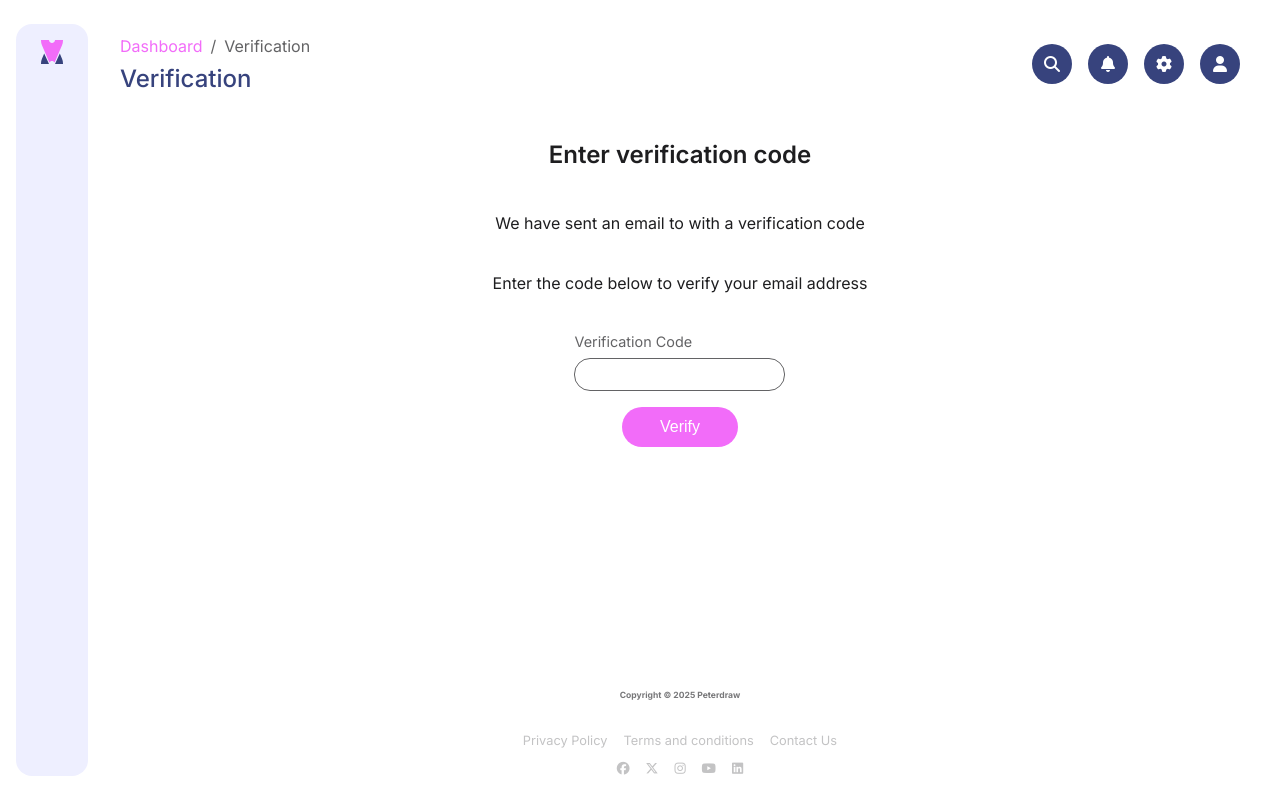
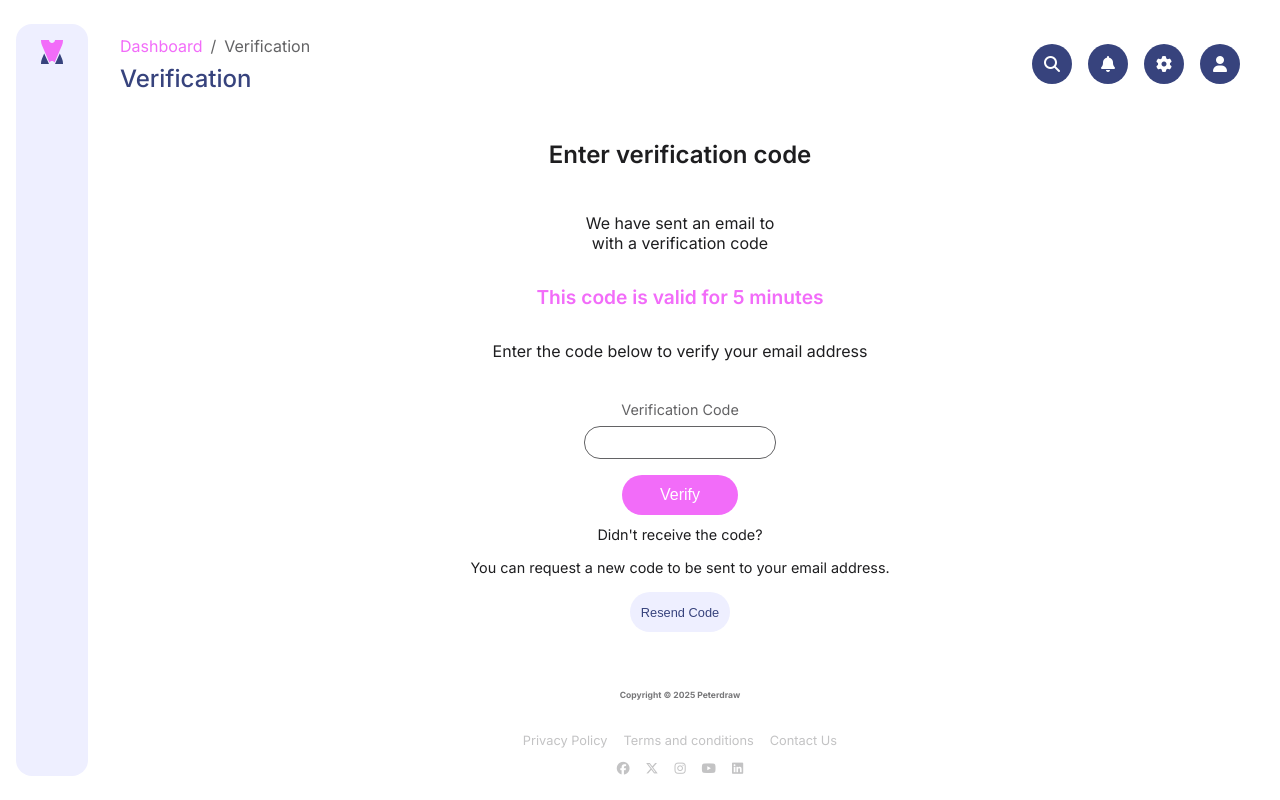
Before and after one commit to HarryHolmes-Ventixe/Frontend, a React (Vite) app: page /verification in a window 1280 px wide. Built offline with nearby package versions, Linux system fonts and the light colour scheme; some icons are missing.

Commit message:
Added validation

```diff
--- a/src/assets/CSS/main.css
+++ b/src/assets/CSS/main.css
@@ -99,6 +99,14 @@ a {
 
 * .no-scroll {
   overflow: hidden;
+}
+
+.error {
+  margin: 0;
+  color: red;
+  margin-top: -1rem;
+  font-size: 0.8rem;
+  padding-left: 1rem;
 }
 
 .btn {
@@ -216,7 +224,7 @@ a {
   min-height: 2.5rem;
 }
 #sign-in .auth-form-container .sign-up-form, #sign-up .auth-form-container .sign-up-form {
-  height: 31rem;
+  height: 34rem;
   width: 25rem;
 }
 #sign-in .auth-form-container .sign-in-form, #sign-up .auth-form-container .sign-in-form {
@@ -343,6 +351,9 @@ a {
   padding: 0.5rem 1rem;
   border: solid 1px var(--grey-80);
   border-radius: 1rem;
+}
+#booking-page .booking-form .form-input .error {
+  padding-top: 1rem;
 }
 #booking-page .booking-form .form-bottom {
   display: flex;
@@ -1305,6 +1316,20 @@ nav .nav-container .signout-container .signout-tablet, nav .nav-container .signo
 #verification .verification-container h2 {
   font-weight: 600;
 }
+#verification .verification-container .p-top {
+  text-align: center;
+}
+#verification .verification-container .p-top .email-highlight {
+  color: var(--primary-100);
+  font-weight: 600;
+}
+#verification .verification-container .p-valid {
+  color: var(--primary-100);
+  font-size: 1.2rem;
+  font-weight: 600;
+  margin: 0;
+  padding: 0.5rem;
+}
 #verification .verification-container .p-bottom {
   margin-bottom: 2rem;
 }
@@ -1317,6 +1342,7 @@ nav .nav-container .signout-container .signout-tablet, nav .nav-container .signo
 #verification .verification-container .verification-form .form-group {
   display: flex;
   flex-direction: column;
+  align-items: center;
   justify-content: center;
   gap: 0.5rem;
 }
@@ -1329,4 +1355,23 @@ nav .nav-container .signout-container .signout-tablet, nav .nav-container .signo
   border: solid 1px var(--grey-80);
   border-radius: 1rem;
   margin-bottom: 1rem;
+  width: 12rem;
 }
+#verification .verification-container .verification-form .form-group .error {
+  padding-bottom: 1rem;
+}
+#verification .verification-container .new-code {
+  margin-top: 0.2rem;
+  display: flex;
+  flex-direction: column;
+  align-items: center;
+  justify-content: center;
+  font-size: 0.9rem;
+  gap: 1rem;
+}
+#verification .verification-container .new-code p {
+  margin: 0;
+}
+#verification .verification-container .new-code .resend-button {
+  font-size: 0.8rem;
+}
--- a/src/assets/CSS/scss/sections/_auth.scss
+++ b/src/assets/CSS/scss/sections/_auth.scss
@@ -57,7 +57,7 @@
     }
 
     .sign-up-form{
-      height: 31rem;
+      height: 34rem;
       width: 25rem;
     }
 
--- a/src/assets/CSS/scss/sections/_booking.scss
+++ b/src/assets/CSS/scss/sections/_booking.scss
@@ -101,6 +101,10 @@
         border: solid 1px var(--grey-80);
         border-radius: 1rem;
       }
+
+      .error{
+        padding-top: 1rem;
+      }
     }
 
     .form-bottom{
--- a/src/assets/CSS/scss/sections/_verification.scss
+++ b/src/assets/CSS/scss/sections/_verification.scss
@@ -15,6 +15,23 @@
       font-weight: 600;
     }
 
+    .p-top{
+      text-align: center;
+
+      .email-highlight{
+        color: var(--primary-100);
+        font-weight: 600;
+      }
+    }
+
+    .p-valid{
+      color: var(--primary-100);
+      font-size: 1.2rem;
+      font-weight: 600;
+      margin: 0;
+      padding: .5rem;
+    }
+
     .p-bottom{
       margin-bottom: 2rem;
     }
@@ -28,6 +45,7 @@
       .form-group{
         display: flex;
         flex-direction: column;
+        align-items: center;
         justify-content: center;
         gap: .5rem;
 
@@ -41,7 +59,30 @@
           border: solid 1px var(--grey-80);
           border-radius: 1rem;
           margin-bottom: 1rem;
+          width: 12rem;
         }
+
+        .error{
+          padding-bottom: 1rem;
+        }
+      }
+    }
+
+    .new-code{
+      margin-top: .2rem;
+      display: flex;
+      flex-direction: column;
+      align-items: center;
+      justify-content: center;
+      font-size: .9rem;
+      gap: 1rem;
+
+      p{
+        margin: 0;
+      }
+
+      .resend-button{
+        font-size: .8rem;
       }
     }
   }
--- a/src/assets/pages/SignInPage.jsx
+++ b/src/assets/pages/SignInPage.jsx
@@ -7,8 +7,12 @@ const SignInPage = () => {
   const navigate = useNavigate()
   const location = useLocation();
   const { checkAuth } = useAuth();
+  const [emailError, setEmailError] = useState('');
+  const [passwordError, setPasswordError] = useState('');
+  const [signInError, setSignInError] = useState('');
 
   const postSignIn = async (e) => {
+    if (!validate()) return;
     try {
       const res = await fetch('https://hh-ventixe-authservice-a2dke6b5hwezgpbe.swedencentral-01.azurewebsites.net/api/auth/signin', {
         method: 'POST',
@@ -25,9 +29,9 @@ const SignInPage = () => {
         console.log('Sign in successful')
         const redirectTo = location.state?.from || '/'
         navigate (redirectTo)
-      } else{
-        console.error('Error signing in')
-      }
+      } else {
+      setSignInError('Invalid email or password.');
+    }
     }
     catch (error) {
       console.error('Error signing in:', error)
@@ -47,6 +51,27 @@ const SignInPage = () => {
     await postSignIn()
   }
 
+  const validate = () => {
+    let valid = true;
+    setEmailError('');
+    setPasswordError('');
+    setSignInError('');
+
+    if (!formData.email) {
+      setEmailError('Email is required');
+      valid = false;
+    } else if (!/\S+@\S+\.\S+/.test(formData.email)) {
+      setEmailError('Email format is invalid');
+      valid = false;
+    }
+
+    if(!formData.password) {
+      setPasswordError('Password is required');
+      valid = false;
+    }
+    return valid;
+  }
+
   return (
     <div id="sign-in">
       <div className="auth-form-container">
@@ -54,12 +79,15 @@ const SignInPage = () => {
           <h1>Sign In</h1>
           <div className="auth-input">
             <label htmlFor="email">Email:</label>
-            <input type="email" name="email" value={formData.email} onChange={handleChange} required />
+            <input type="email" name="email" value={formData.email} onChange={handleChange} />
+            {emailError && <p className="error">{emailError}</p>}
           </div>
 
           <div className="auth-input">
             <label htmlFor="password">Password:</label>
-            <input type="password" name="password" value={formData.password} onChange={handleChange} required />
+            <input type="password" name="password" value={formData.password} onChange={handleChange} />
+            {passwordError && <p className="error">{passwordError}</p>}
+            {signInError && <p className="error">{signInError}</p>}
           </div>
           <button type="submit" className="auth-btn btn btn--large-lr btn--primary">Sign In</button>
         </form>
--- a/src/assets/pages/VerificationPage.jsx
+++ b/src/assets/pages/VerificationPage.jsx
@@ -6,10 +6,13 @@ const VerificationPage = () => {
   const email = location.state?.email
   const [code, setCode] = useState('')
   const navigate = useNavigate()
+  const [codeError, setCodeError] = useState('')
+  const [resendTimer, setResendTimer] = useState(0)
 
   const postVerification = async (e) => {
     e.preventDefault();
     try {
+      if (!validate()) return;
       const res = await fetch('https://hh-ventixe-verificationservice-emf8ddcmaeaxe9gf.swedencentral-01.azurewebsites.net/api/verification/verify', {
         method: 'POST',
         headers: {
@@ -21,30 +24,66 @@ const VerificationPage = () => {
         alert('Email verified successfully!')
         navigate('/sign-in')
       } else{
-        console.error('Error verifying email')
-        const errorText = await res.text();
-        console.error('API response:', errorText);
-        console.log('Submitted code:', code);
+        setCodeError('Incorrect verification code. Please try again.');
       }
-    } catch {
+    } catch (error) {
       console.error('Error verifying email:', error)
       alert('An error occurred while verifying your email. Please try again.')
     }
+  }
+
+  const newCode = async () =>{
+    await fetch('https://hh-ventixe-verificationservice-emf8ddcmaeaxe9gf.swedencentral-01.azurewebsites.net/api/verification/send', {
+      method: 'POST',
+      headers: {
+      'Content-Type': 'application/json'
+    },
+    body: JSON.stringify({email})
+    })
+    alert('A new verification code has been sent to your email address.')
+    setResendTimer(60);
+    const interval = setInterval(() => {
+      setResendTimer(prev => {
+        if (prev <= 0) {
+          clearInterval(interval);
+          return 0;
+        }
+        return prev - 1;
+      })
+    }, 1000)
+  }
+
+  const validate = () => {
+    let isValid = true;
+    setCodeError('');
+    if(!code) {
+      setCodeError('Verification code is required.');
+      isValid = false;
+    }
+    return isValid;
   }
 
   return (
     <div id="verification">
       <div className='verification-container'>
         <h2>Enter verification code</h2>
-        <p>We have sent an email to {email} with a verification code</p>
+        <p className="p-top">We have sent an email to <span className='email-highlight'>{email}</span><br></br> with a verification code</p>
+        <p className='p-valid'>This code is valid for 5 minutes</p>
         <p className='p-bottom'>Enter the code below to verify your email address</p>
-        <form onSubmit={postVerification} className='verification-form'>
+        <form onSubmit={postVerification} className='verification-form' noValidate>
           <div className="form-group">
             <label htmlFor="verification-code">Verification Code</label>
-            <input type="text" id="verification-code" name="verification-code" value={code} onChange={e => setCode(e.target.value)} required />
+            <input type="text" id="verification-code" name="verification-code" value={code} onChange={e => setCode(e.target.value)} />
+            {codeError && <span className="error">{codeError}</span>}
           </div>
-          <button type="submit" className="btn btn--large-lr btn--primary">Verify</button>
+          <button type="submit" className="verify-button btn btn--large-lr btn--primary">Verify</button>
         </form>
+
+        <div className='new-code'>
+          <p className='p-top'>Didn't receive the code?</p>
+          <p className='p-bottom'>You can request a new code to be sent to your email address.</p>
+          <button className="resend-button btn btn--large-l btn--secondary" onClick={newCode} disabled={resendTimer > 0}>{resendTimer > 0 ? `Resend Code (${resendTimer}s)` : 'Resend Code'}</button>
+        </div>
       </div>
     </div>
   )
```
Also changed, not shown: src/assets/CSS/scss/misc/_base.scss (+8 -0 lines), src/assets/pages/BookingPage.jsx (+40 -7 lines), src/assets/pages/SignUpPage.jsx (+61 -7 lines).
